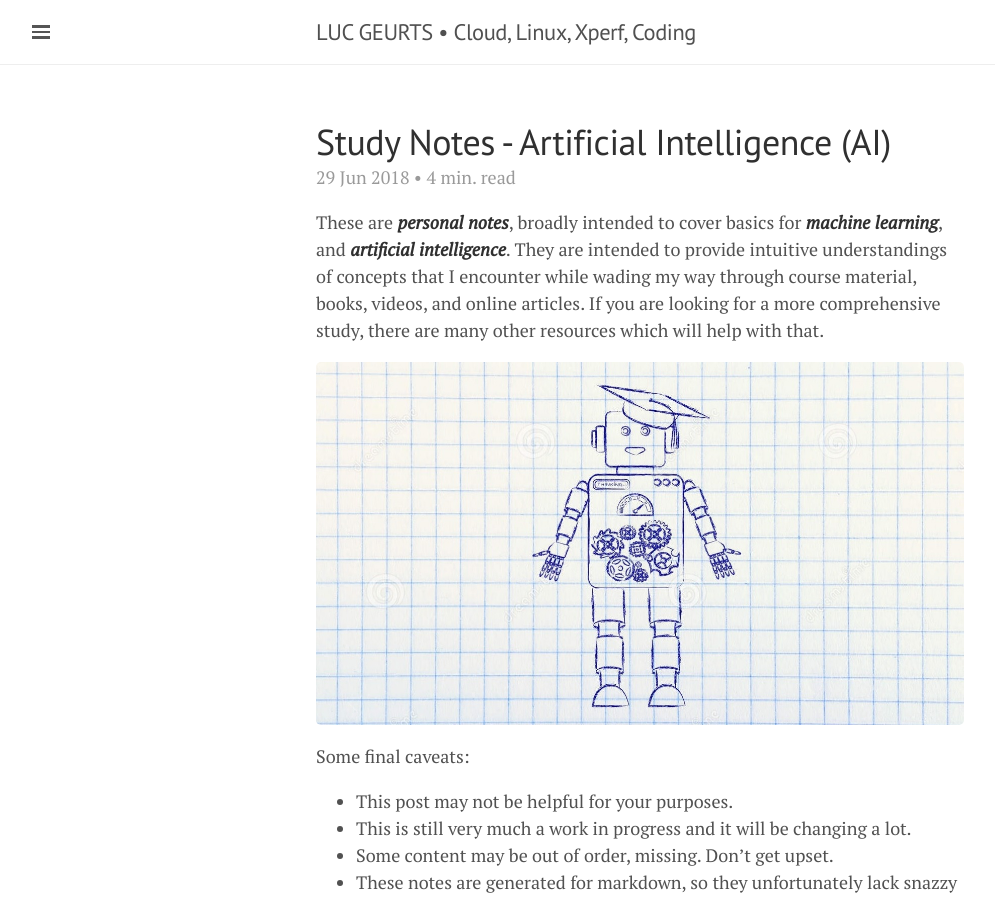
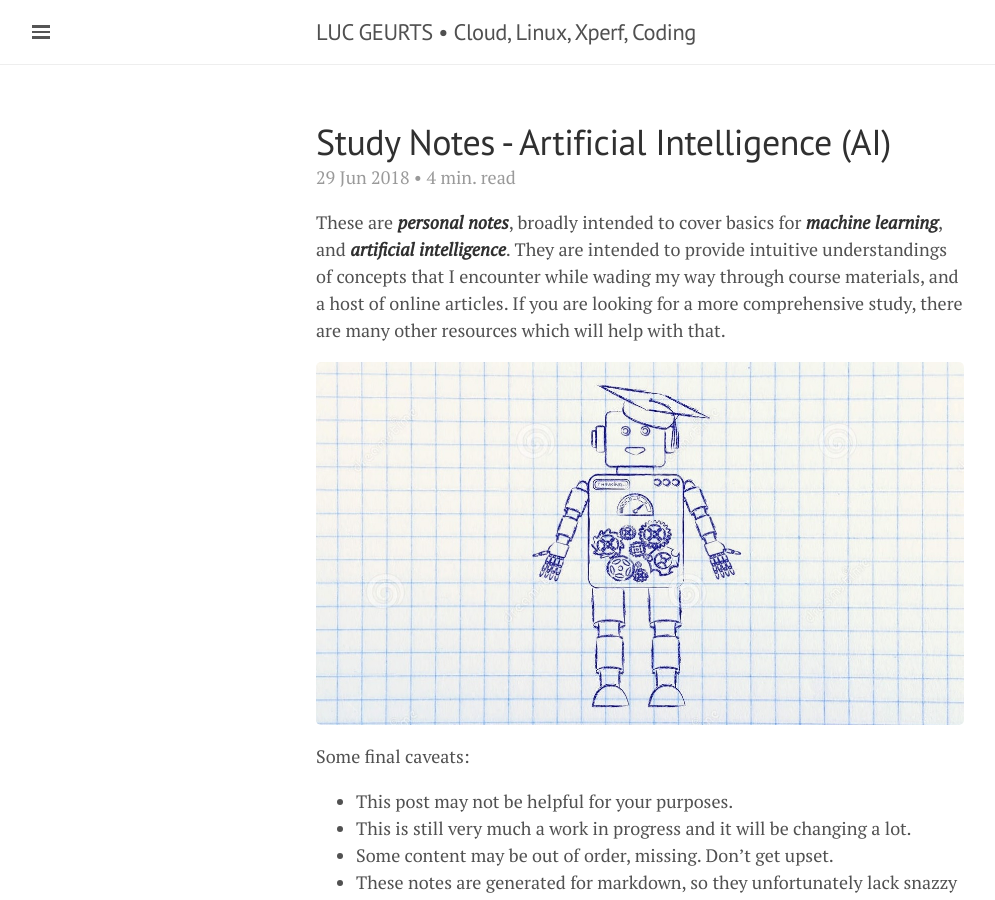
Before and after one commit to lgeurts/lgeurts.github.io, a Jekyll site: the page built from _posts/2018-06-29-artificial-intelligence-basics.md, in a window 1280 px wide and 900 px high. Shown: the whole window, without its empty margins (0-995 px from the left). Built offline with Jekyll 4.4.1, drawn with Linux system fonts in a browser that asks for light colours; nearby versions of some CDN libraries.

Commit message:
Update 2018-06-29-artificial-intelligence-basics.md

```diff
--- a/_posts/2018-06-29-artificial-intelligence-basics.md
+++ b/_posts/2018-06-29-artificial-intelligence-basics.md
@@ -8,7 +8,7 @@ tags: [ Artificial Intelligence ]
 ---
 
 These are ***personal notes***, broadly intended to cover basics for ***machine learning***, and ***artificial intelligence***.
-They are intended to provide intuitive understandings of concepts that I encounter while wading my way through course material, books, videos, and online articles. If you are looking for a more comprehensive study, there are many other resources which will help with that.
+They are intended to provide intuitive understandings of concepts that I encounter while wading my way through course materials, and a host of online articles. If you are looking for a more comprehensive study, there are many other resources which will help with that.
 
 ![Robot](/assets/artificial-intelligence.jpg)
 
```
